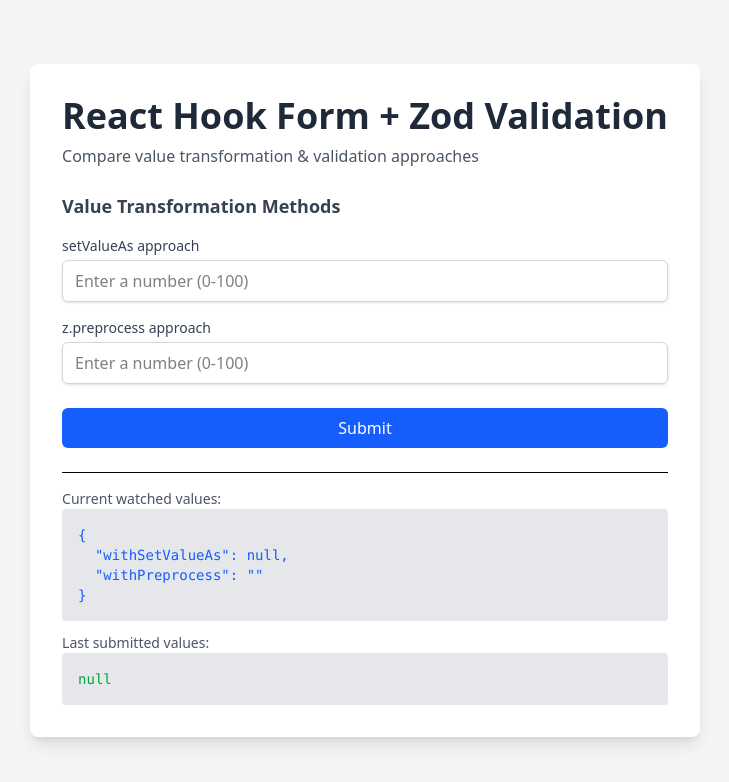
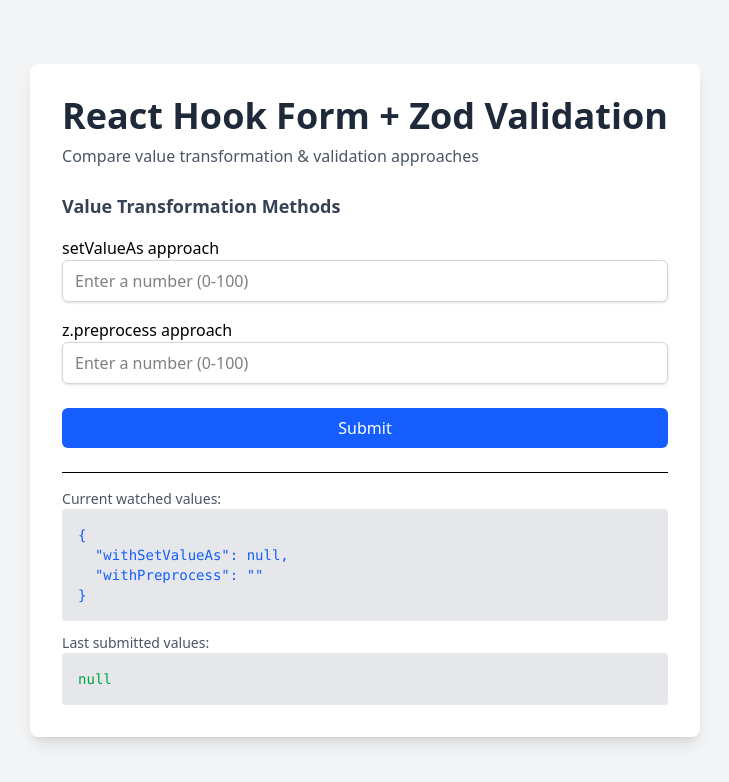
Before and after one commit to nemolize/react-hook-form-zod-demo, a React (Vite) app: page / in a window 1280 px wide. Shown: the top 782 px of the page, without its empty margins (275-1004 px from the left). Built offline with nearby package versions, Linux system fonts and the light colour scheme.

Commit message:
feat: create NumberInput component for reusable number input fields

```diff
--- a/src/App.tsx
+++ b/src/App.tsx
@@ -1,4 +1,4 @@
-import { twMerge } from "tailwind-merge";
+import { NumberInput } from "./components/NumberInput";
 import { useNumbersForm } from "./hooks/useNumbersForm";
 
 const App = () => {
@@ -25,13 +25,8 @@
               Value Transformation Methods
             </h2>
 
-            <fieldset aria-label="setValueAs approach">
-              <label className="block">
-                <span className="block text-sm font-medium text-gray-700 mb-1">
-                  setValueAs approach
-                </span>
-                <input
-                  type="number"
+            <NumberInput
+              label="setValueAs approach"
               {...register("withSetValueAs", {
                 setValueAs: (value) => {
                   if (value === "" || value === undefined) return null;
@@ -39,45 +34,16 @@
                   return Number.isNaN(num) ? null : num;
                 },
               })}
-                  className={twMerge(
-                    "w-full px-3 py-2 border rounded-md shadow-sm focus:outline-none",
-                    errors.withSetValueAs
-                      ? "border-red-500 focus:border-red-500 focus:ring-4 focus:ring-red-200"
-                      : "border-gray-300 focus:border-blue-500 focus:ring-2 focus:ring-blue-500",
-                  )}
               placeholder="Enter a number (0-100)"
+              error={errors.withSetValueAs?.message}
             />
-              </label>
-              {errors.withSetValueAs && (
-                <p className="mt-1 text-sm text-red-600">
-                  {errors.withSetValueAs.message}
-                </p>
-              )}
-            </fieldset>
 
-            <fieldset aria-label="z.preprocess approach">
-              <label className="block">
-                <span className="block text-sm font-medium text-gray-700 mb-1">
-                  z.preprocess approach
-                </span>
-                <input
-                  type="number"
+            <NumberInput
+              label="z.preprocess approach"
               {...register("withPreprocess")}
-                  className={twMerge(
-                    "w-full px-3 py-2 border rounded-md shadow-sm focus:outline-none",
-                    errors.withPreprocess
-                      ? "border-red-500 focus:border-red-500 focus:ring-4 focus:ring-red-200"
-                      : "border-gray-300 focus:border-blue-500 focus:ring-2 focus:ring-blue-500",
-                  )}
               placeholder="Enter a number (0-100)"
+              error={errors.withPreprocess?.message}
             />
-              </label>
-              {errors.withPreprocess && (
-                <p className="mt-1 text-sm text-red-600">
-                  {errors.withPreprocess.message}
-                </p>
-              )}
-            </fieldset>
           </section>
 
           <button
--- /dev/null
+++ b/src/components/NumberInput.tsx
@@ -0,0 +1,35 @@
+import { twMerge } from "tailwind-merge";
+
+interface NumberInputProps {
+  label: string;
+  className?: string;
+  placeholder?: string;
+  error?: string;
+}
+
+export const NumberInput = ({
+  label,
+  className,
+  placeholder,
+  error,
+  ...props
+}: NumberInputProps) => {
+  return (
+    <label className="block">
+      <div>{label}</div>
+      <input
+        type="number"
+        className={twMerge(
+          "w-full px-3 py-2 border rounded-md shadow-sm focus:outline-none",
+          error
+            ? "border-red-500 focus:border-red-500 focus:ring-4 focus:ring-red-200"
+            : "border-gray-300 focus:border-blue-500 focus:ring-2 focus:ring-blue-500",
+          className,
+        )}
+        placeholder={placeholder}
+        {...props}
+      />
+      {error && <p className="mt-1 text-sm text-red-600">{error}</p>}
+    </label>
+  );
+};
```
Lines whose indentation alone changed are shown as unchanged.
